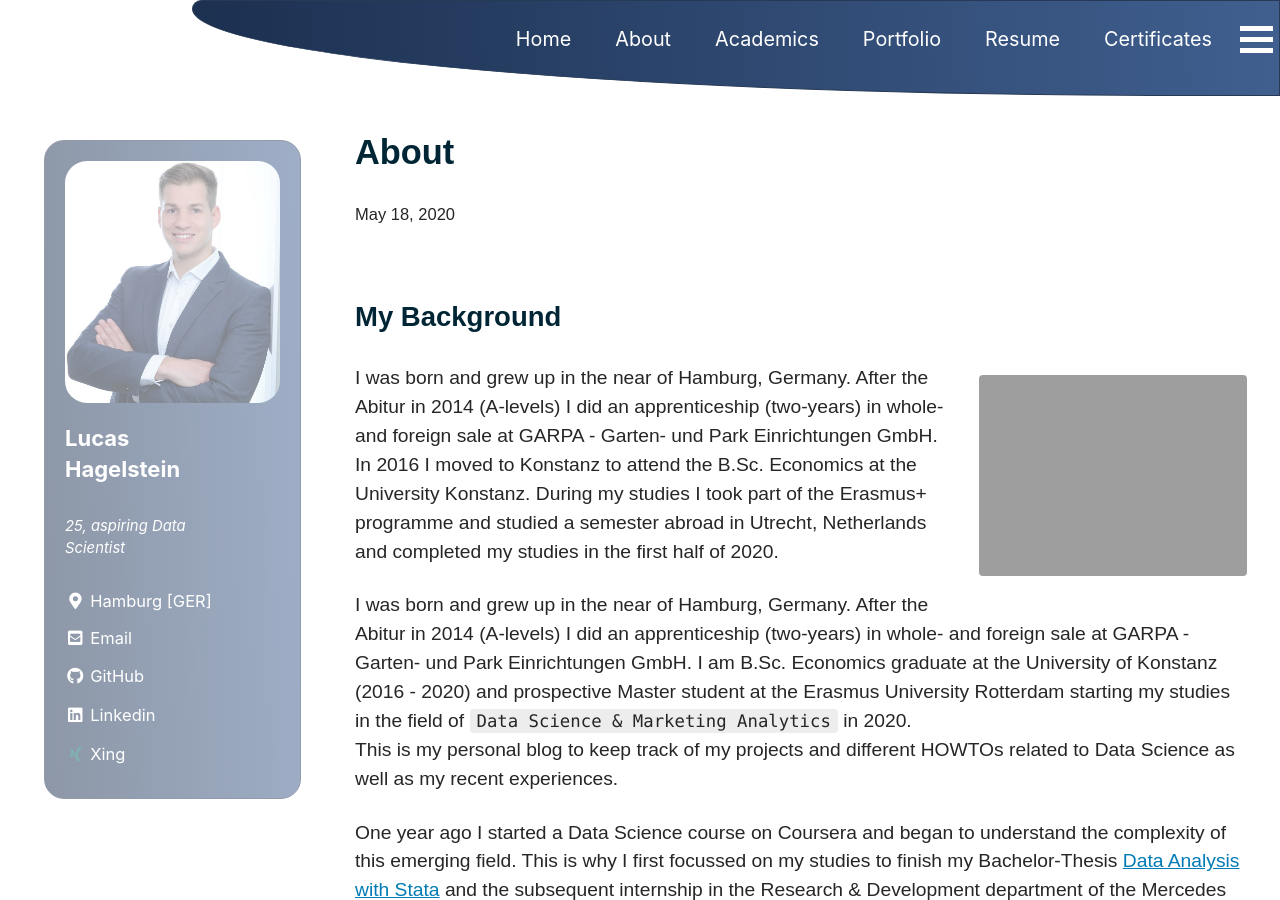
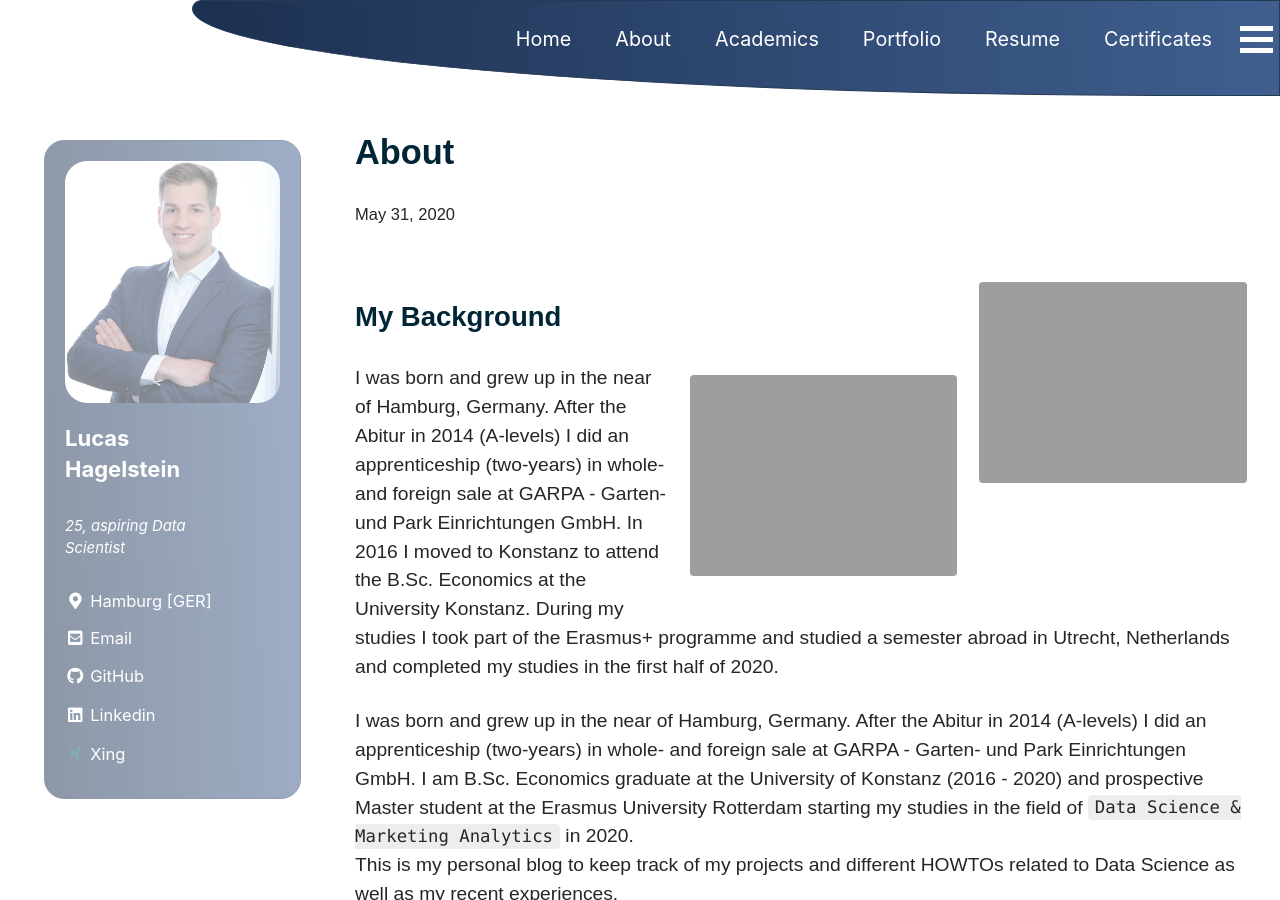
Before and after one commit to LHAGELS/LHAGELS.github.io, a Jekyll site: the page built from _pages/about.md, in a window 1280 px wide and 900 px high. Built offline with Jekyll 4.4.1, drawn with Linux system fonts in a browser that asks for light colours; cached includes are drawn as plain includes; nearby versions of some CDN libraries.

Commit message:
new github

```diff
--- a/_pages/about.md
+++ b/_pages/about.md
@@ -4,9 +4,11 @@ permalink: /about/
 title: About
 author_profile: true
 classes: wide
-date: May 18, 2020
+date: May 31, 2020
 ---
-
+<figure style="width: 30%" class="align-right">
+  <img src="{{ site.url }}{{ site.baseurl }}/assets/images/about_1.png" alt="">
+</figure>
 ## My Background
 <figure style="width: 30%" class="align-right">
   <img src="{{ site.url }}{{ site.baseurl }}/assets/images/about_1.png" alt="">
```
